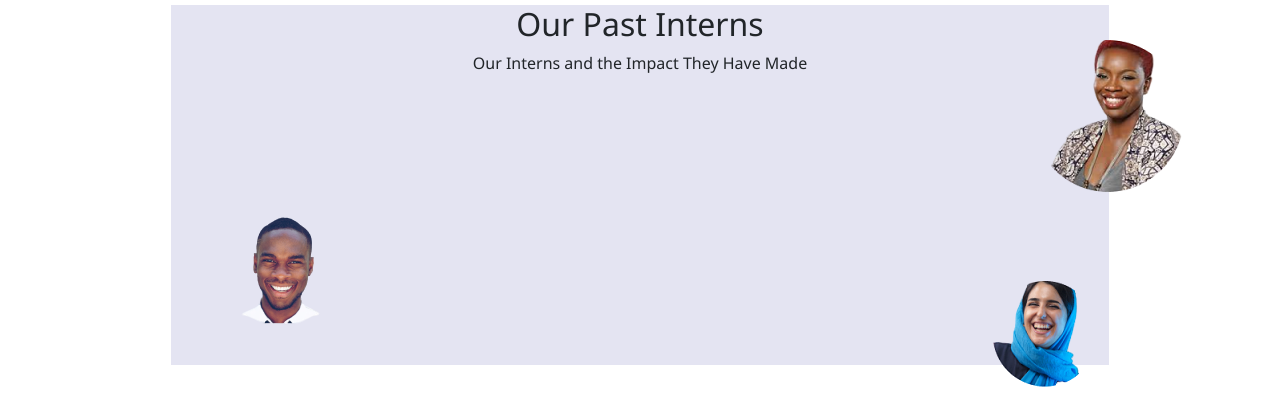
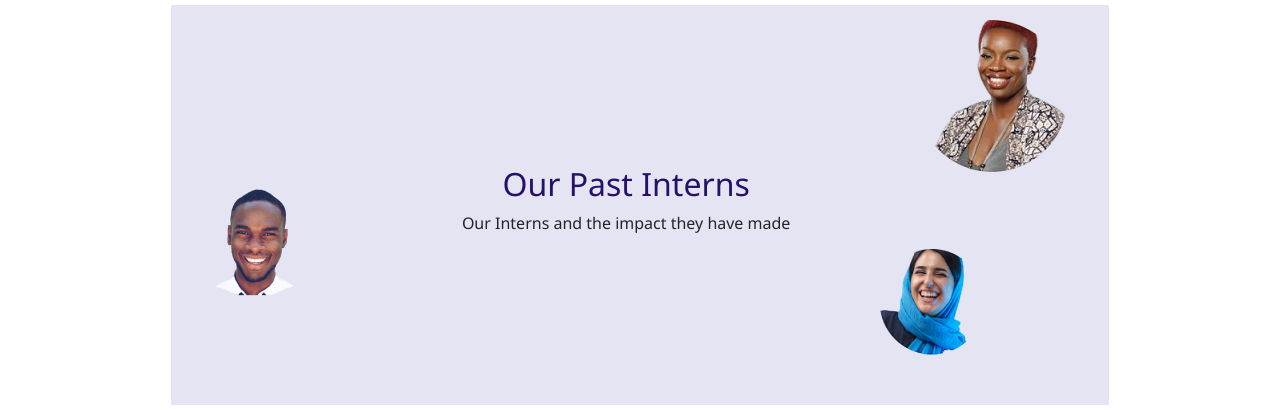
Before and after one commit to edidee/HNGsite, a plain HTML site: page interns.html in a window 1280 px wide. Shown: the part 71-481 px from the top of the page. Drawn offline with nearby package versions, Linux system fonts and the light colour scheme.

Commit message:
update intern-page

```diff
--- a/css/style.css
+++ b/css/style.css
@@ -112,24 +112,31 @@ footer{
 
 .intern-head{
     position: relative;
-    height: 45vh;
+    height: 25vh;
+}
+
+.intern-text{
+    height: auto;
+    position: absolute;
+    /* left: 15%; */
+    top: 20%;
 }
 
 .intern-img1{
     position: absolute;
-    left: 4rem;
-    top: 13rem;
+    left: 4%;
+    top: 45%;
 }
 
 .intern-img2{
     position: absolute;
-    left: 53rem;
-    top: 2rem;
+    left: 80%;
+    top: 3%;
 }
 .intern-img3{
     position: absolute;
-    left: 51rem;
-    top: 17rem;
+    left: 75%;
+    top: 60%;
 
 }
 
@@ -144,6 +151,24 @@ footer{
         line-height: 1.5;
     }
 
+    .intern-head{
+        height: 30vh;
+    }
+
+    .intern-img2{
+        left: 70%;
+        top: 3%;
+    }
+    .intern-img3{
+        left: 67%;
+        top: 60%;
+
+    }
+    .intern-text{
+        left: 21%;
+        top: 30%;
+    }
+
     .footer-div{
         width: 60%;
     }
@@ -155,4 +180,44 @@ footer{
         top: 7rem;
         left: 4rem;
     }
+
+    .intern-head{
+        height: 25vh;
+    }
+
+    .intern-img2{
+        left: 73%;
+        top: 3%;
+    }
+    .intern-img3{
+        left: 67%;
+        top: 60%;
+
+    }
+
+    .intern-text{
+        left: 27%;
+        top: 40%;
+    }
+
 }
+
+@media (min-width: 1280px){
+    .intern-head{
+        height: 50vh;
+    }
+
+    .intern-img2{
+        left: 78%;
+        top: 3%;
+    }
+    .intern-img3{
+        left: 75%;
+        top: 60%;
+
+    }
+    .intern-text{
+        left: 31%;
+        top: 40%;
+    }
+}
--- a/interns.html
+++ b/interns.html
@@ -41,14 +41,15 @@
               </ul>
             </div>
           </nav>
-          <div class="w-75 intern-head text-center mx-auto">
+          <div class="w-75 intern-head  mx-auto">
+            <div class="text-center intern-text ">
+              <h2 class="color-purple">Our Past Interns</h2>
+              <p>Our Interns and the impact they have made</p>
+            </div>
 
-              <h2>Our Past Interns</h2>
-              <p>Our Interns and the Impact They Have Made</p>
-
-            <img src="images/intern-head1.png" alt="" class="intern-img1">
-            <img src="images/interns-head2.png" alt="" class="intern-img2">
-            <img src="images/intern-head3.png" alt="" class="intern-img3">
+            <img src="images/intern-head1.png" alt="" class="intern-img1 d-none d-sm-none d-md-block d-lg-block">
+            <img src="images/interns-head2.png" alt="" class="intern-img2 d-none d-sm-none d-md-block d-lg-block">
+            <img src="images/intern-head3.png" alt="" class="intern-img3 d-none d-sm-none d-md-block d-lg-block">
 
           </div>
     </header>
```
